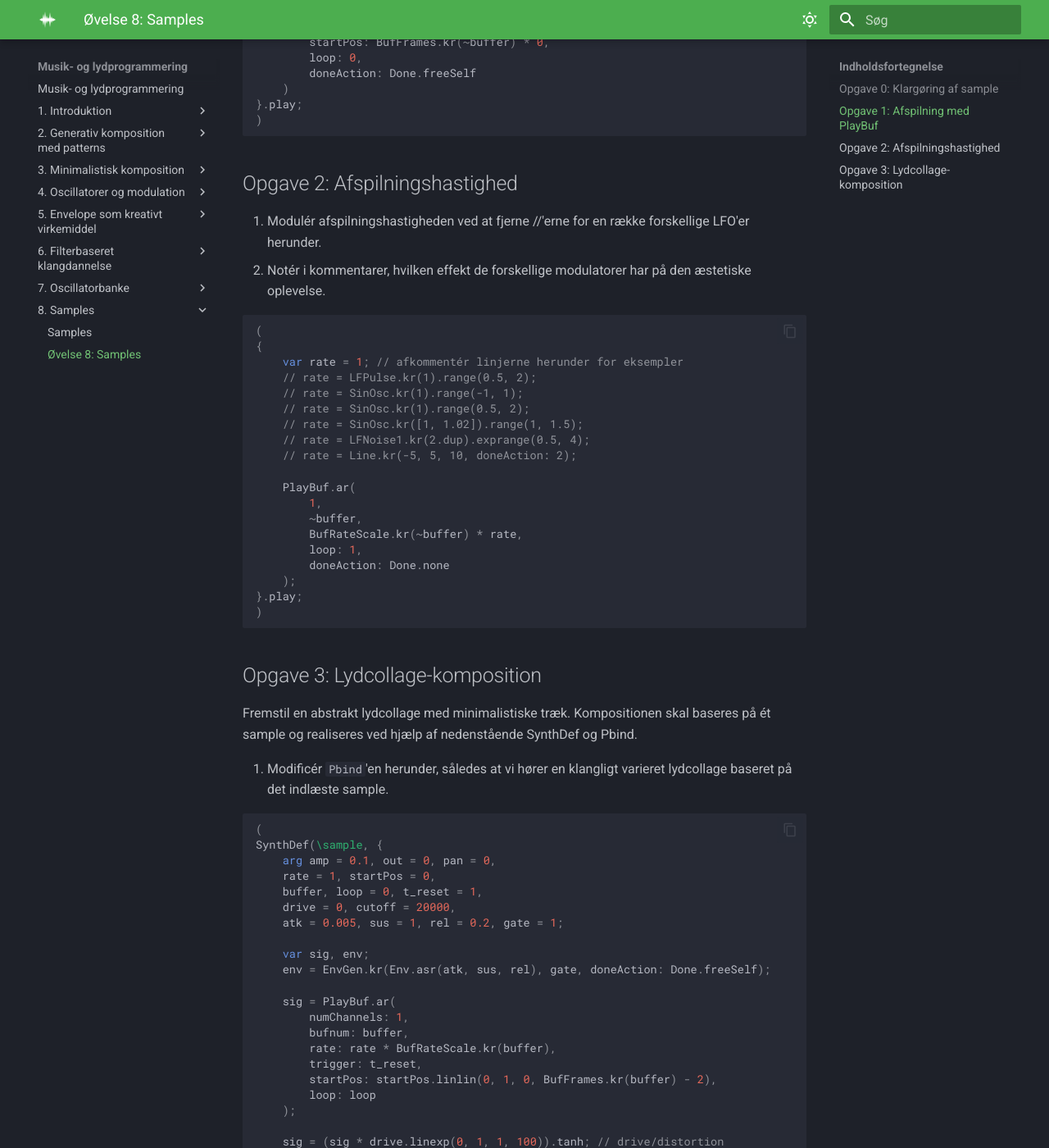
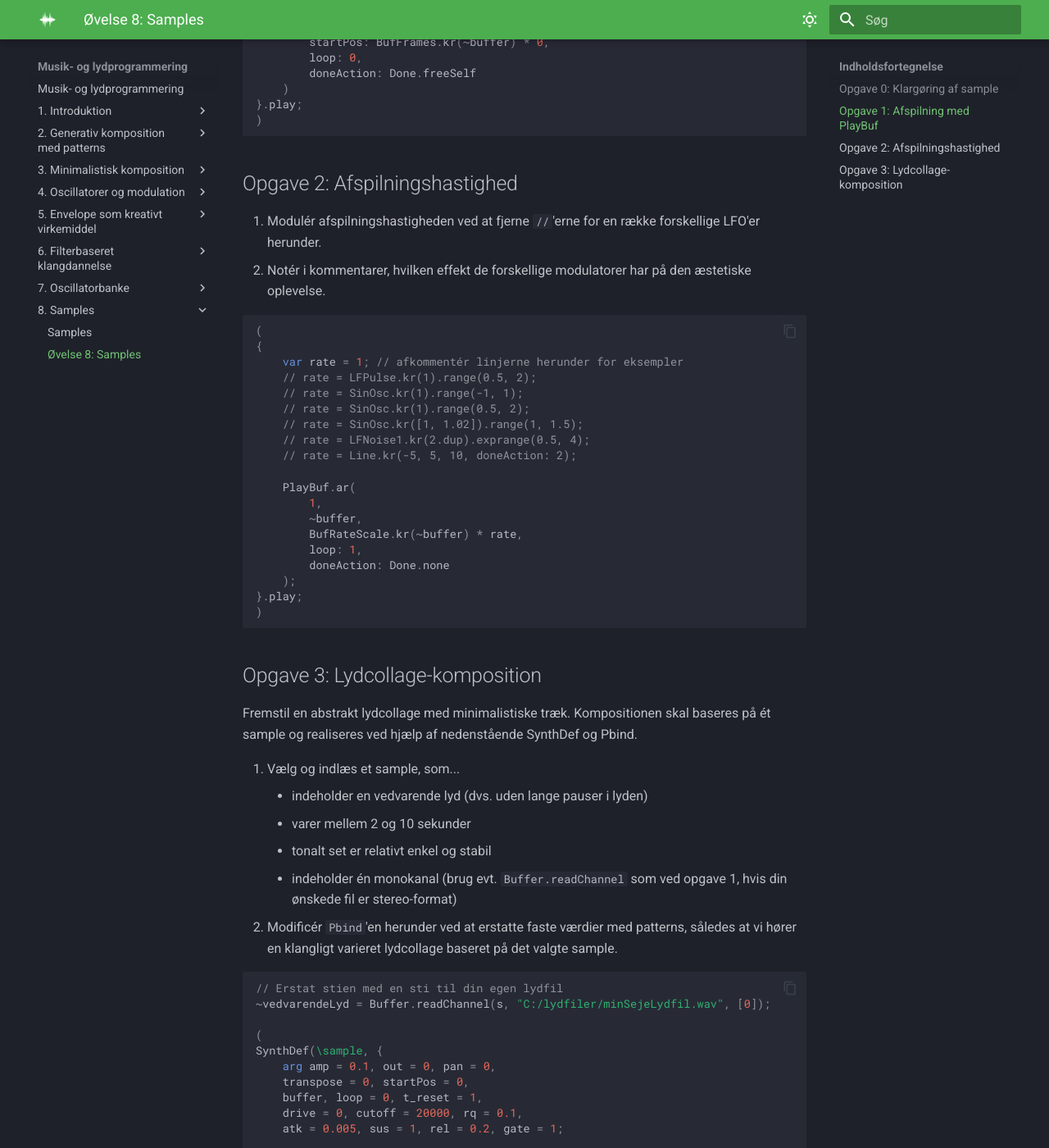
Before and after one commit to sparkletop/sparkletop.github.io, an MkDocs documentation site: the page built from docs/8. Samples/ø8-samples.md, in a window 1280 px wide and 1400 px high, scrolled down 1224 px. Shown: the whole window at 82% size. Built offline with MkDocs 1.6.1 and Material for MkDocs 9.7.7, drawn with Linux system fonts in a browser that asks for light colours; some of the changed text lies outside the part shown.

Commit message:
minor adjustments to exercise

````diff
--- a/docs/8. Samples/ø8-samples.md
+++ b/docs/8. Samples/ø8-samples.md
@@ -32,12 +32,10 @@
 
 ## Opgave 1: Afspilning med PlayBuf
 
-
-
 1. Afspil dit sample ved dobbelt hastighed
 1. Afspil dit sample ved halv hastighed
 1. Afspil den sidste halvdel af dit sample
-1. Afspil dit sample baglæns (bemærk, kræver justering af enten startPos eller loop og doneAction)
+1. Afspil dit sample baglæns (bemærk, kræver justering af enten `startPos` eller `loop` og `doneAction`)
 
 ```sc
 (
@@ -57,7 +55,7 @@
 
 ## Opgave 2: Afspilningshastighed
 
-1. Modulér afspilningshastigheden ved at fjerne //'erne for en række forskellige LFO'er herunder.
+1. Modulér afspilningshastigheden ved at fjerne `//`'erne for en række forskellige LFO'er herunder.
 1. Notér i kommentarer, hvilken effekt de forskellige modulatorer har på den æstetiske oplevelse.
 
 ```sc
@@ -86,24 +84,37 @@
 
 Fremstil en abstrakt lydcollage med minimalistiske træk. Kompositionen skal baseres på ét sample og realiseres ved hjælp af nedenstående SynthDef og Pbind.
 
-1. Modificér `Pbind`'en herunder, således at vi hører en klangligt varieret lydcollage baseret på det indlæste sample.
+1. Vælg og indlæs et sample, som...
+    - indeholder en vedvarende lyd (dvs. uden lange pauser i lyden)
+    - varer mellem 2 og 10 sekunder
+    - tonalt set er relativt enkel og stabil
+    - indeholder én monokanal (brug evt. `Buffer.readChannel` som ved opgave 1, hvis din ønskede fil er stereo-format)
+1. Modificér `Pbind`'en herunder ved at erstatte faste værdier med patterns, således at vi hører en klangligt varieret lydcollage baseret på det valgte sample.
 
 ```sc
+// Erstat stien med en sti til din egen lydfil
+~vedvarendeLyd = Buffer.readChannel(s, "C:/lydfiler/minSejeLydfil.wav", [0]);
+
 (
 SynthDef(\sample, {
 	arg amp = 0.1, out = 0, pan = 0,
-	rate = 1, startPos = 0,
+	transpose = 0, startPos = 0,
 	buffer, loop = 0, t_reset = 1,
-	drive = 0, cutoff = 20000,
+	drive = 0, cutoff = 20000, rq = 0.1,
 	atk = 0.005, sus = 1, rel = 0.2, gate = 1;
 
 	var sig, env;
-	env = EnvGen.kr(Env.asr(atk, sus, rel), gate, doneAction: Done.freeSelf);
+
+	env = EnvGen.kr(
+        Env.asr(atk, sus, rel),
+        gate,
+        doneAction: Done.freeSelf
+    );
 
 	sig = PlayBuf.ar(
 		numChannels: 1,
 		bufnum: buffer,
-		rate: rate * BufRateScale.kr(buffer),
+		rate: transpose.midiratio * BufRateScale.kr(buffer),
 		trigger: t_reset,
 		startPos: startPos.linlin(0, 1, 0, BufFrames.kr(buffer) - 2),
 		loop: loop
@@ -111,7 +122,7 @@
 
 	sig = (sig * drive.linexp(0, 1, 1, 100)).tanh; // drive/distortion
 
-	sig = RLPF.ar(sig, cutoff.clip(20, 20000), 0.1);
+	sig = RLPF.ar(sig, cutoff), rq);
 
 	sig = sig * env;
 
@@ -123,21 +134,29 @@
 
 (
 TempoClock.tempo = 60/60;
-Pbind(
-	\instrument, \sample,   // justér koden herunder ⬇
+Pdef(\collage,
+    Pbind(
+        \instrument, \sample,   // justér koden herunder ⬇
 
-	\buffer, ~buffer,
-	\startPos, 1,
-	\rate, 1,
-	\loop, 1,
+        // PlayBuf-indstillinger
+        \buffer, ~vedvarendeLyd,
+        \startPos, 1,
+        \transpose, 0,
+        \loop, 1,
 
-	\dur, 1,
-	\legato, 0.5,
-	\drive, 0,
-	\cutoff, 20000,
+        // Timing og overlap
+        \dur, 1,
+        \legato, 0.5,
 
-	\pan, 0,
-	\db, -20,
+        // Klang
+        \drive, 0,
+        \cutoff, 20000,
+        \rq, 0.1,
+
+        // Panorering og lydstyrke
+        \pan, 0,
+        \db, -20,
+    )
 ).play;
 )
 ```
````
